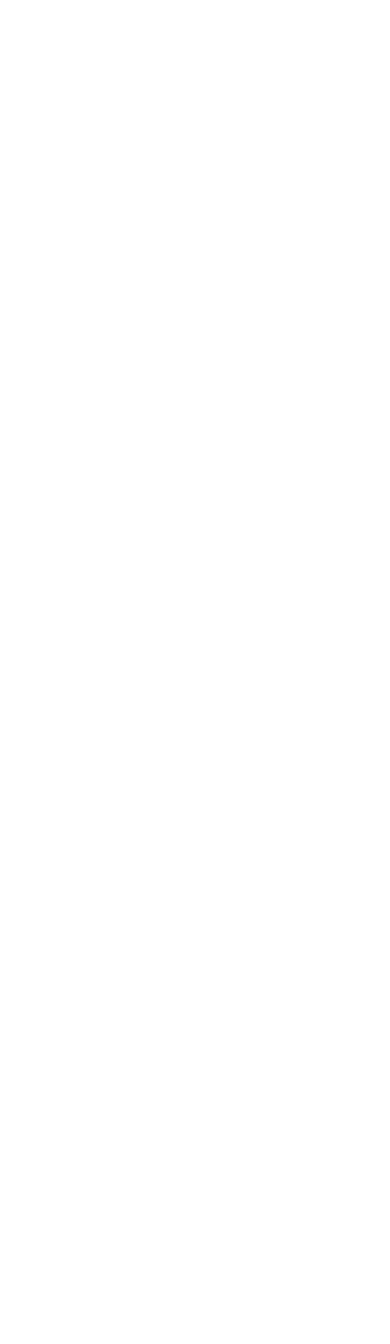
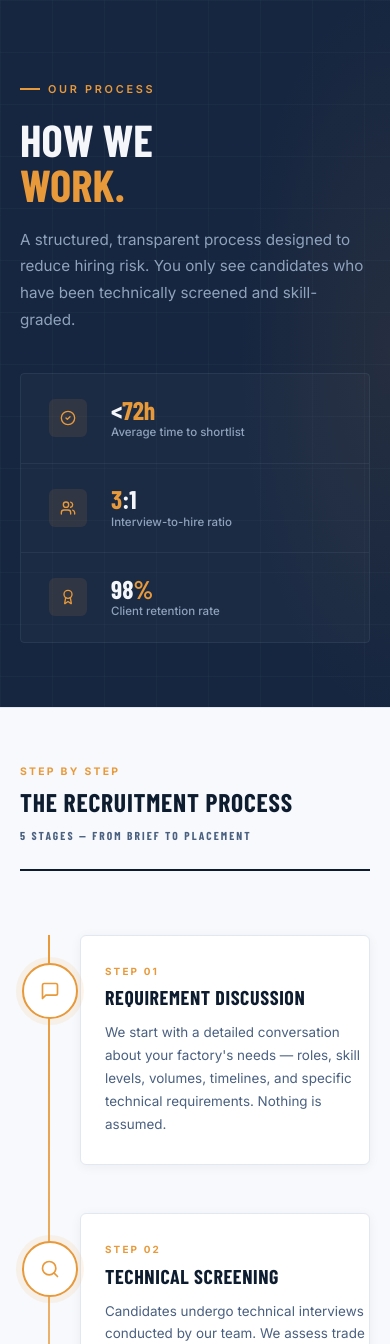
Before and after one commit to nacosking/IndustryForce, a plain HTML site: page html/Process.html in a window 390 px wide. Shown: the top 1344 px of the page. Before the commit the page ends 844 px from the top, so only its background shows below. Drawn offline with nearby package versions, Linux system fonts and the light colour scheme; no server answers; a web font is replaced by a local one.

Commit message:
Addded Process page

```diff
--- /dev/null
+++ b/css/pages/Process.css
@@ -0,0 +1,311 @@
+/* ══════════════════════════════════════════════════════════════════════════
+   PROCESS PAGE STYLES - IndustrialForce
+   Page-specific styles only. Base/shared styles in style.css
+   ══════════════════════════════════════════════════════════════════════════ */
+
+/* Process Page Color Variables (page-specific color scheme) */
+:root {
+  --navy:      #0e1c2f;
+  --navy-mid:  #162640;
+  --navy-light:#1e3455;
+  --gold:      #e8993a;
+  --gold-pale: rgba(232,153,58,0.1);
+  --steel:     #8fa3bc;
+  --surface:   #ffffff;
+  --bg-off:    #f7f9fc;
+  --text:      #0e1c2f;
+  --text-sub:  #4a6080;
+  --border:    #e2e8f2;
+}
+
+/* ══════════════════════════════════════════════════════════════════════════
+   HERO SECTION
+   ══════════════════════════════════════════════════════════════════════════ */
+.hero {
+  position: relative;
+  background: var(--navy-mid);
+  overflow: hidden;
+  padding: 6rem 2rem 5rem;
+}
+.hero::before {
+  content: ''; position: absolute; inset: 0;
+  background-image:
+    linear-gradient(rgba(143,163,188,0.04) 1px, transparent 1px),
+    linear-gradient(90deg, rgba(143,163,188,0.04) 1px, transparent 1px);
+  background-size: 52px 52px;
+}
+.hero::after {
+  content: ''; position: absolute; inset: 0;
+  background: radial-gradient(ellipse 60% 80% at 100% 50%, rgba(232,153,58,0.07) 0%, transparent 65%);
+}
+.hero-inner {
+  position: relative; z-index: 1;
+  max-width: 80rem; margin: 0 auto;
+  display: grid; grid-template-columns: 1fr 1fr;
+  gap: 4rem; align-items: center;
+  opacity: 0; animation: fadeUp 0.6s 0.05s ease forwards;
+}
+.hero-eyebrow {
+  display: inline-flex; align-items: center; gap: 0.5rem;
+  font-size: 0.68rem; font-weight: 600; text-transform: uppercase;
+  letter-spacing: 0.25em; color: var(--gold); margin-bottom: 1.25rem;
+}
+.hero-eyebrow::before {
+  content: ''; width: 20px; height: 2px; background: var(--gold);
+}
+.hero-title {
+  font-family: 'Barlow Condensed', sans-serif;
+  font-weight: 800; font-size: clamp(2.8rem, 5vw, 4.2rem);
+  text-transform: uppercase; line-height: 1.0;
+  color: #f4f6f9;
+}
+.hero-title em { font-style: normal; color: var(--gold); }
+.hero-sub {
+  margin-top: 1.25rem; color: var(--steel);
+  font-size: 0.95rem; max-width: 400px; line-height: 1.75;
+}
+
+/* hero right: 3 key metrics */
+.hero-metrics {
+  display: flex; flex-direction: column; gap: 0;
+  border: 1px solid rgba(143,163,188,0.15);
+  border-radius: 4px; overflow: hidden;
+}
+.metric-row {
+  display: flex; align-items: center; gap: 1.5rem;
+  padding: 1.4rem 1.75rem;
+  border-bottom: 1px solid rgba(143,163,188,0.1);
+  background: rgba(255,255,255,0.025);
+}
+.metric-row:last-child { border-bottom: none; }
+.metric-icon {
+  width: 38px; height: 38px; border-radius: 6px;
+  background: var(--gold-pale);
+  display: flex; align-items: center; justify-content: center; flex-shrink: 0;
+}
+.metric-icon svg { width: 16px; height: 16px; stroke: var(--gold); }
+.metric-val {
+  font-family: 'Barlow Condensed', sans-serif;
+  font-size: 1.6rem; font-weight: 800; color: #f4f6f9; line-height: 1;
+}
+.metric-val span { color: var(--gold); }
+.metric-label {
+  font-size: 0.72rem; font-weight: 500;
+  color: var(--steel); margin-top: 0.2rem; line-height: 1.3;
+}
+
+/* ══════════════════════════════════════════════════════════════════════════
+   ROADMAP SECTION
+   ══════════════════════════════════════════════════════════════════════════ */
+.steps-section {
+  background: var(--bg-off);
+  border-top: 1px solid var(--border);
+  padding: 5rem 2rem 6rem;
+}
+.steps-inner {
+  max-width: 80rem; margin: 0 auto;
+}
+
+/* top bar */
+.steps-bar {
+  display: flex; align-items: center; justify-content: space-between;
+  padding-bottom: 1.5rem;
+  border-bottom: 2px solid var(--text);
+  margin-bottom: 4rem;
+}
+.steps-bar-left {
+  display: flex; align-items: baseline; gap: 1.5rem;
+}
+.steps-bar-eyebrow {
+  font-size: 0.65rem; font-weight: 700; text-transform: uppercase;
+  letter-spacing: 0.22em; color: var(--gold);
+}
+.steps-bar-title {
+  font-family: 'Barlow Condensed', sans-serif;
+  font-size: 1.6rem; font-weight: 800; text-transform: uppercase;
+  color: var(--text); letter-spacing: 0.03em;
+}
+.steps-bar-count {
+  font-family: 'Barlow Condensed', sans-serif;
+  font-size: 0.72rem; font-weight: 700;
+  text-transform: uppercase; letter-spacing: 0.18em;
+  color: var(--text-sub);
+}
+
+/* ── ROADMAP ── */
+.roadmap {
+  position: relative;
+}
+
+/* the spine line */
+.roadmap-spine {
+  position: absolute;
+  left: 50%; top: 28px; bottom: 28px;
+  width: 2px;
+  background: linear-gradient(to bottom, var(--gold) 0%, rgba(232,153,58,0.15) 100%);
+  transform: translateX(-50%);
+  z-index: 0;
+}
+
+/* individual node */
+.roadmap-node {
+  display: grid;
+  grid-template-columns: 1fr 60px 1fr;
+  align-items: start;
+  gap: 0 0;
+  margin-bottom: 3rem;
+  position: relative; z-index: 1;
+}
+.roadmap-node:last-child { margin-bottom: 0; }
+
+/* alternating: odd = content left, even = content right */
+.roadmap-node:nth-child(odd)  .node-card { grid-column: 1; grid-row: 1; text-align: right; padding-right: 2.5rem; }
+.roadmap-node:nth-child(odd)  .node-center { grid-column: 2; grid-row: 1; }
+.roadmap-node:nth-child(odd)  .node-empty { grid-column: 3; grid-row: 1; }
+
+.roadmap-node:nth-child(even) .node-empty { grid-column: 1; grid-row: 1; }
+.roadmap-node:nth-child(even) .node-center { grid-column: 2; grid-row: 1; }
+.roadmap-node:nth-child(even) .node-card { grid-column: 3; grid-row: 1; text-align: left; padding-left: 2.5rem; }
+
+/* centre column: dot + connector */
+.node-center {
+  display: flex; flex-direction: column; align-items: center;
+  padding-top: 1.75rem;
+}
+.node-dot {
+  width: 56px; height: 56px; border-radius: 50%;
+  background: var(--surface);
+  border: 2px solid var(--gold);
+  display: flex; align-items: center; justify-content: center;
+  flex-shrink: 0;
+  box-shadow: 0 0 0 6px rgba(232,153,58,0.1);
+  transition: box-shadow 0.25s, background 0.25s;
+  position: relative; z-index: 2;
+}
+.roadmap-node:hover .node-dot {
+  background: var(--gold-pale);
+  box-shadow: 0 0 0 10px rgba(232,153,58,0.12);
+}
+.node-dot svg { width: 20px; height: 20px; stroke: var(--gold); }
+
+/* card */
+.node-card {
+  background: var(--surface);
+  border: 1px solid var(--border);
+  border-radius: 6px;
+  padding: 1.75rem 2rem;
+  box-shadow: 0 2px 12px rgba(14,28,47,0.05);
+  transition: box-shadow 0.25s, border-color 0.25s, transform 0.25s;
+}
+.roadmap-node:hover .node-card {
+  box-shadow: 0 8px 32px rgba(14,28,47,0.1);
+  border-color: rgba(232,153,58,0.3);
+  transform: translateY(-2px);
+}
+
+.node-step {
+  font-size: 0.62rem; font-weight: 700;
+  text-transform: uppercase; letter-spacing: 0.22em;
+  color: var(--gold); margin-bottom: 0.5rem; display: block;
+}
+.node-title {
+  font-family: 'Barlow Condensed', sans-serif;
+  font-size: 1.25rem; font-weight: 800;
+  text-transform: uppercase; letter-spacing: 0.03em;
+  color: var(--text); line-height: 1.15; margin-bottom: 0.75rem;
+}
+.node-desc {
+  font-size: 0.84rem; color: var(--text-sub); line-height: 1.7;
+}
+
+/* right-aligned card text tweaks */
+.roadmap-node:nth-child(odd) .node-card .node-step,
+.roadmap-node:nth-child(odd) .node-card .node-title,
+.roadmap-node:nth-child(odd) .node-card .node-desc {
+  text-align: right;
+}
+
+/* ══════════════════════════════════════════════════════════════════════════
+   CTA SECTION
+   ══════════════════════════════════════════════════════════════════════════ */
+.cta-section {
+  background: var(--navy-mid);
+  padding: 4.5rem 2rem;
+  position: relative; overflow: hidden;
+}
+.cta-section::before {
+  content: ''; position: absolute; inset: 0;
+  background-image:
+    linear-gradient(rgba(143,163,188,0.04) 1px, transparent 1px),
+    linear-gradient(90deg, rgba(143,163,188,0.04) 1px, transparent 1px);
+  background-size: 52px 52px;
+}
+.cta-section::after {
+  content: ''; position: absolute; inset: 0;
+  background: radial-gradient(ellipse 50% 120% at 50% 110%, rgba(232,153,58,0.07) 0%, transparent 65%);
+}
+.cta-inner {
+  position: relative; z-index: 1;
+  max-width: 80rem; margin: 0 auto;
+  display: flex; align-items: center; justify-content: space-between;
+  gap: 2rem; flex-wrap: wrap;
+}
+.cta-section h2 {
+  font-family: 'Barlow Condensed', sans-serif;
+  font-size: clamp(1.6rem, 3vw, 2.4rem);
+  font-weight: 800; text-transform: uppercase;
+  color: #f4f6f9; letter-spacing: 0.02em; line-height: 1.1;
+}
+.cta-section p {
+  font-size: 0.9rem; color: var(--steel);
+  margin-top: 0.4rem; max-width: 36rem;
+}
+.cta-btn {
+  display: inline-flex; align-items: center; gap: 0.6rem;
+  background: var(--gold); color: var(--navy);
+  font-family: 'DM Sans', sans-serif; font-size: 0.82rem;
+  font-weight: 700; text-transform: uppercase; letter-spacing: 0.1em;
+  padding: 0.9rem 1.85rem; border-radius: 2px; text-decoration: none;
+  white-space: nowrap; flex-shrink: 0;
+  transition: opacity 0.2s, transform 0.15s;
+}
+.cta-btn:hover { opacity: 0.88; transform: translateY(-1px); }
+
+/* ══════════════════════════════════════════════════════════════════════════
+   ANIMATIONS
+   ══════════════════════════════════════════════════════════════════════════ */
+@keyframes fadeUp {
+  to { opacity: 1; transform: translateY(0); }
+}
+
+/* ══════════════════════════════════════════════════════════════════════════
+   RESPONSIVE
+   ══════════════════════════════════════════════════════════════════════════ */
+@media (max-width: 760px) {
+  .roadmap-spine { left: 28px; transform: none; top: 0; bottom: 0; }
+  .roadmap-node { grid-template-columns: 60px 1fr; }
+  .roadmap-node:nth-child(odd)  .node-card,
+  .roadmap-node:nth-child(even) .node-card { grid-column: 2; grid-row: 1; text-align: left; padding-left: 1.5rem; padding-right: 0; }
+  .roadmap-node:nth-child(odd)  .node-center,
+  .roadmap-node:nth-child(even) .node-center { grid-column: 1; grid-row: 1; }
+  .roadmap-node:nth-child(odd)  .node-empty,
+  .roadmap-node:nth-child(even) .node-empty { display: none; }
+  .roadmap-node:nth-child(odd) .node-card .node-step,
+  .roadmap-node:nth-child(odd) .node-card .node-title,
+  .roadmap-node:nth-child(odd) .node-card .node-desc { text-align: left; }
+  .steps-bar { flex-direction: column; align-items: flex-start; gap: 0.4rem; }
+  .steps-bar-left { flex-direction: column; gap: 0.2rem; }
+}
+
+@media (max-width: 900px) {
+  .hero-inner { grid-template-columns: 1fr; gap: 2.5rem; }
+  .steps-bar { flex-direction: column; align-items: flex-start; gap: 0.4rem; }
+  .steps-bar-left { flex-direction: column; gap: 0.2rem; }
+}
+
+@media (max-width: 600px) {
+  .hero { padding: 4.5rem 1.25rem 4rem; }
+  .steps-section { padding: 3.5rem 1.25rem 4rem; }
+  .cta-section { padding: 3.5rem 1.25rem; }
+  .cta-inner { flex-direction: column; align-items: flex-start; }
+}
--- a/html/Process.html
+++ b/html/Process.html
@@ -0,0 +1,170 @@
+<!DOCTYPE html>
+<html lang="en">
+<head>
+  <meta charset="UTF-8">
+  <meta name="viewport" content="width=device-width, initial-scale=1.0">
+  <title>Our Process — IndustrialForce</title>
+  <meta name="description" content="A structured, transparent recruitment process designed to reduce hiring risk. Only technically screened, skill-graded candidates reach your shortlist.">
+  <link rel="preconnect" href="https://fonts.googleapis.com">
+  <link href="https://fonts.googleapis.com/css2?family=Barlow+Condensed:wght@500;600;700;800&family=DM+Sans:ital,wght@0,400;0,500;0,600;1,400&display=swap" rel="stylesheet">
+
+  <!-- Process Page Styles -->
+  <link rel="stylesheet" href="../css/style.css">
+  <link rel="stylesheet" href="../css/pages/Process.css">
+  <script src="../javascript/script.js" defer></script>
+</head>
+<body>
+
+    <div id="header-placeholder"></div>
+<!-- HERO -->
+    <section class="hero">
+    <div class="hero-inner">
+        <div>
+        <div class="hero-eyebrow">Our Process</div>
+        <h1 class="hero-title">How We<br><em>Work.</em></h1>
+        <p class="hero-sub">A structured, transparent process designed to reduce hiring risk. You only see candidates who have been technically screened and skill-graded.</p>
+        </div>
+        <div class="hero-metrics">
+        <div class="metric-row">
+            <div class="metric-icon">
+            <svg xmlns="http://www.w3.org/2000/svg" viewBox="0 0 24 24" fill="none" stroke-width="2" stroke-linecap="round" stroke-linejoin="round"><circle cx="12" cy="12" r="10"/><path d="m9 12 2 2 4-4"/></svg>
+            </div>
+            <div>
+            <div class="metric-val">&lt;<span>72h</span></div>
+            <div class="metric-label">Average time to shortlist</div>
+            </div>
+        </div>
+        <div class="metric-row">
+            <div class="metric-icon">
+            <svg xmlns="http://www.w3.org/2000/svg" viewBox="0 0 24 24" fill="none" stroke-width="2" stroke-linecap="round" stroke-linejoin="round"><path d="M16 21v-2a4 4 0 0 0-4-4H6a4 4 0 0 0-4 4v2"/><circle cx="9" cy="7" r="4"/><path d="M22 21v-2a4 4 0 0 0-3-3.87"/><path d="M16 3.13a4 4 0 0 1 0 7.75"/></svg>
+            </div>
+            <div>
+            <div class="metric-val"><span>3</span>:1</div>
+            <div class="metric-label">Interview-to-hire ratio</div>
+            </div>
+        </div>
+        <div class="metric-row">
+            <div class="metric-icon">
+            <svg xmlns="http://www.w3.org/2000/svg" viewBox="0 0 24 24" fill="none" stroke-width="2" stroke-linecap="round" stroke-linejoin="round"><path d="m15.477 12.89 1.515 8.526a.5.5 0 0 1-.81.47l-3.58-2.687a1 1 0 0 0-1.197 0l-3.586 2.686a.5.5 0 0 1-.81-.469l1.514-8.526"/><circle cx="12" cy="8" r="6"/></svg>
+            </div>
+            <div>
+            <div class="metric-val">98<span>%</span></div>
+            <div class="metric-label">Client retention rate</div>
+            </div>
+        </div>
+        </div>
+    </div>
+    </section>
+
+<!-- ROADMAP -->
+    <section class="steps-section">
+    <div class="steps-inner">
+
+        <div class="steps-bar">
+        <div class="steps-bar-left">
+            <span class="steps-bar-eyebrow">Step by Step</span>
+            <span class="steps-bar-title">The Recruitment Process</span>
+        </div>
+        <span class="steps-bar-count">5 Stages — From Brief to Placement</span>
+        </div>
+
+        <div class="roadmap">
+        <div class="roadmap-spine"></div>
+
+        <!-- 01 — left -->
+        <div class="roadmap-node">
+            <div class="node-card">
+            <span class="node-step">Step 01</span>
+            <div class="node-title">Requirement Discussion</div>
+            <p class="node-desc">We start with a detailed conversation about your factory's needs — roles, skill levels, volumes, timelines, and specific technical requirements. Nothing is assumed.</p>
+            </div>
+            <div class="node-center">
+            <div class="node-dot">
+                <svg xmlns="http://www.w3.org/2000/svg" viewBox="0 0 24 24" fill="none" stroke-width="2" stroke-linecap="round" stroke-linejoin="round"><path d="M21 15a2 2 0 0 1-2 2H7l-4 4V5a2 2 0 0 1 2-2h14a2 2 0 0 1 2 2z"/></svg>
+            </div>
+            </div>
+            <div class="node-empty"></div>
+        </div>
+
+        <!-- 02 — right -->
+        <div class="roadmap-node">
+            <div class="node-empty"></div>
+            <div class="node-center">
+            <div class="node-dot">
+                <svg xmlns="http://www.w3.org/2000/svg" viewBox="0 0 24 24" fill="none" stroke-width="2" stroke-linecap="round" stroke-linejoin="round"><circle cx="11" cy="11" r="8"/><path d="m21 21-4.3-4.3"/></svg>
+            </div>
+            </div>
+            <div class="node-card">
+            <span class="node-step">Step 02</span>
+            <div class="node-title">Technical Screening</div>
+            <p class="node-desc">Candidates undergo technical interviews conducted by our team. We assess trade knowledge, machine experience, and practical competence — not just what's on a CV.</p>
+            </div>
+        </div>
+
+        <!-- 03 — left -->
+        <div class="roadmap-node">
+            <div class="node-card">
+            <span class="node-step">Step 03</span>
+            <div class="node-title">Skill Grading</div>
+            <p class="node-desc">Each candidate receives a skill grade (1–5) based on experience, trade test results, and interview performance. You see the grade before the CV — so you know what you're getting.</p>
+            </div>
+            <div class="node-center">
+            <div class="node-dot">
+                <svg xmlns="http://www.w3.org/2000/svg" viewBox="0 0 24 24" fill="none" stroke-width="2" stroke-linecap="round" stroke-linejoin="round"><path d="M3 3v16a2 2 0 0 0 2 2h16"/><path d="M18 17V9"/><path d="M13 17V5"/><path d="M8 17v-3"/></svg>
+            </div>
+            </div>
+            <div class="node-empty"></div>
+        </div>
+
+        <!-- 04 — right -->
+        <div class="roadmap-node">
+            <div class="node-empty"></div>
+            <div class="node-center">
+            <div class="node-dot">
+                <svg xmlns="http://www.w3.org/2000/svg" viewBox="0 0 24 24" fill="none" stroke-width="2" stroke-linecap="round" stroke-linejoin="round"><path d="M15 2H6a2 2 0 0 0-2 2v16a2 2 0 0 0 2 2h12a2 2 0 0 0 2-2V7Z"/><path d="M14 2v4a2 2 0 0 0 2 2h4"/><path d="M10 9H8"/><path d="M16 13H8"/><path d="M16 17H8"/></svg>
+            </div>
+            </div>
+            <div class="node-card">
+            <span class="node-step">Step 04</span>
+            <div class="node-title">Shortlist &amp; Presentation</div>
+            <p class="node-desc">You receive a shortlist of verified, graded candidates with full profiles. Only workers who meet your exact specification are presented — no padding, no guesswork.</p>
+            </div>
+        </div>
+
+        <!-- 05 — left -->
+        <div class="roadmap-node">
+            <div class="node-card">
+            <span class="node-step">Step 05</span>
+            <div class="node-title">Visa &amp; Immigration Coordination</div>
+            <p class="node-desc">For international candidates, we coordinate with our UK immigration partner. The employer handles sponsorship — we support and manage the process end to end.</p>
+            </div>
+            <div class="node-center">
+            <div class="node-dot">
+                <svg xmlns="http://www.w3.org/2000/svg" viewBox="0 0 24 24" fill="none" stroke-width="2" stroke-linecap="round" stroke-linejoin="round"><circle cx="12" cy="12" r="10"/><path d="M12 2a14.5 14.5 0 0 0 0 20 14.5 14.5 0 0 0 0-20"/><path d="M2 12h20"/></svg>
+            </div>
+            </div>
+            <div class="node-empty"></div>
+        </div>
+
+        </div>
+    </div>
+    </section>
+
+<!-- CTA -->
+    <section class="cta-section">
+    <div class="cta-inner">
+        <div>
+        <h2>Start with a Conversation</h2>
+        <p>Tell us what you need. We'll explain exactly how we can help.</p>
+        </div>
+        <a class="cta-btn" href="/contact">
+        Get in Touch
+        <svg xmlns="http://www.w3.org/2000/svg" width="14" height="14" viewBox="0 0 24 24" fill="none" stroke="currentColor" stroke-width="2.5" stroke-linecap="round" stroke-linejoin="round"><path d="M5 12h14"/><path d="m12 5 7 7-7 7"/></svg>
+        </a>
+    </div>
+    </section>
+
+    <div id="footer-placeholder"></div>
+
+</body>
+</html>
```
Also changed, not shown: html/About.html (+0 -19 lines).
